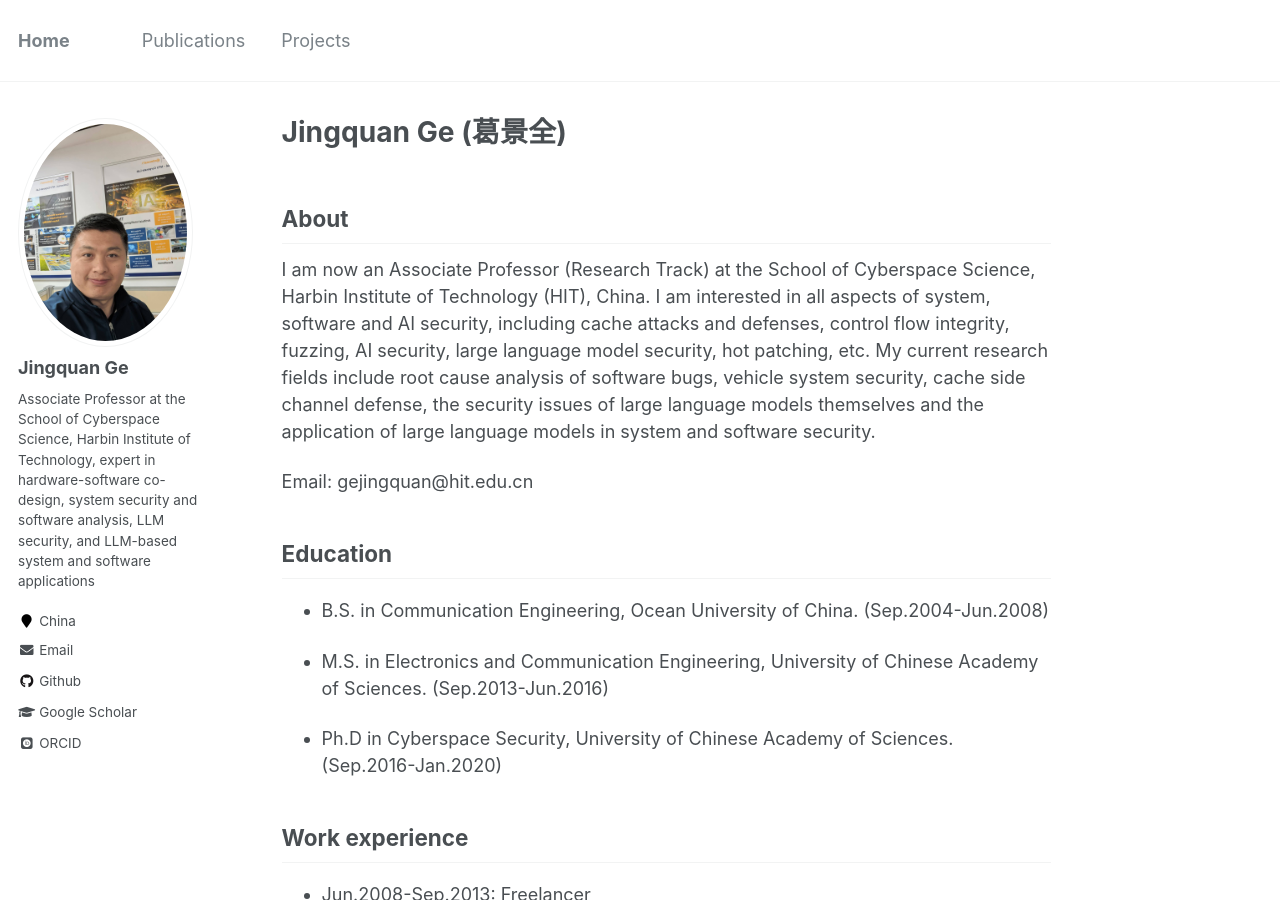
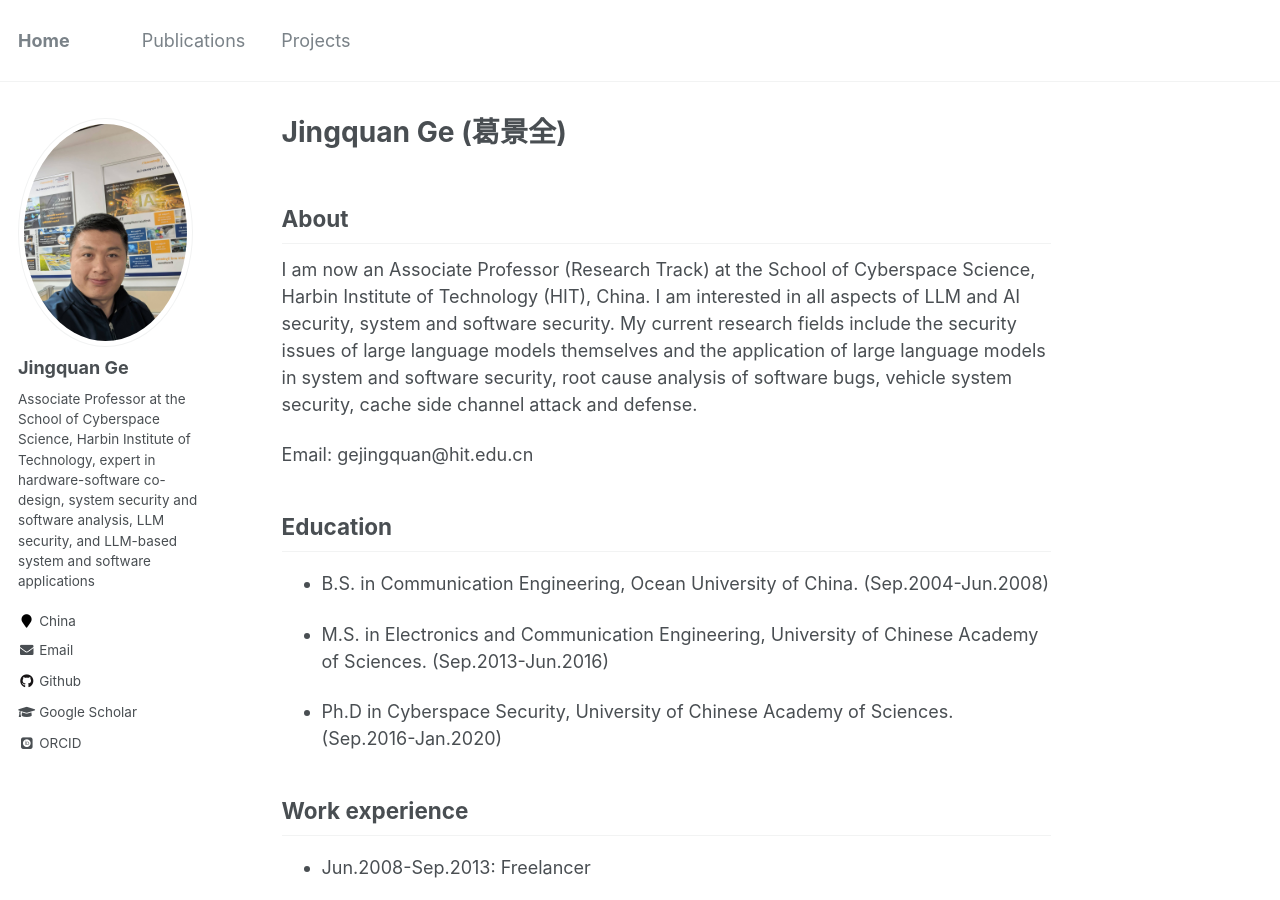
Before and after one commit to gejingquan/gejingquan.github.io, a Jekyll site: the page built from _pages/about.md, in a window 1280 px wide and 900 px high. Built offline with Jekyll 4.4.1, drawn with Linux system fonts in a browser that asks for light colours; some web fonts are replaced.

Commit message:
Update about.md

```diff
--- a/_pages/about.md
+++ b/_pages/about.md
@@ -9,7 +9,7 @@ redirect_from:
 ---
 
 ## About
-I am now an Associate Professor (Research Track) at the School of Cyberspace Science, Harbin Institute of Technology (HIT), China. I am interested in all aspects of system, software and AI security, including cache attacks and defenses, control flow integrity, fuzzing, AI security, large language model security, hot patching, etc. My current research fields include root cause analysis of software bugs, vehicle system security, cache side channel defense, the security issues of large language models themselves and the application of large language models in system and software security.
+I am now an Associate Professor (Research Track) at the School of Cyberspace Science, Harbin Institute of Technology (HIT), China. I am interested in all aspects of LLM and AI security, system and software security. My current research fields include the security issues of large language models themselves and the application of large language models in system and software security, root cause analysis of software bugs, vehicle system security, cache side channel attack and defense.
 
 Email: gejingquan@hit.edu.cn
 
```
